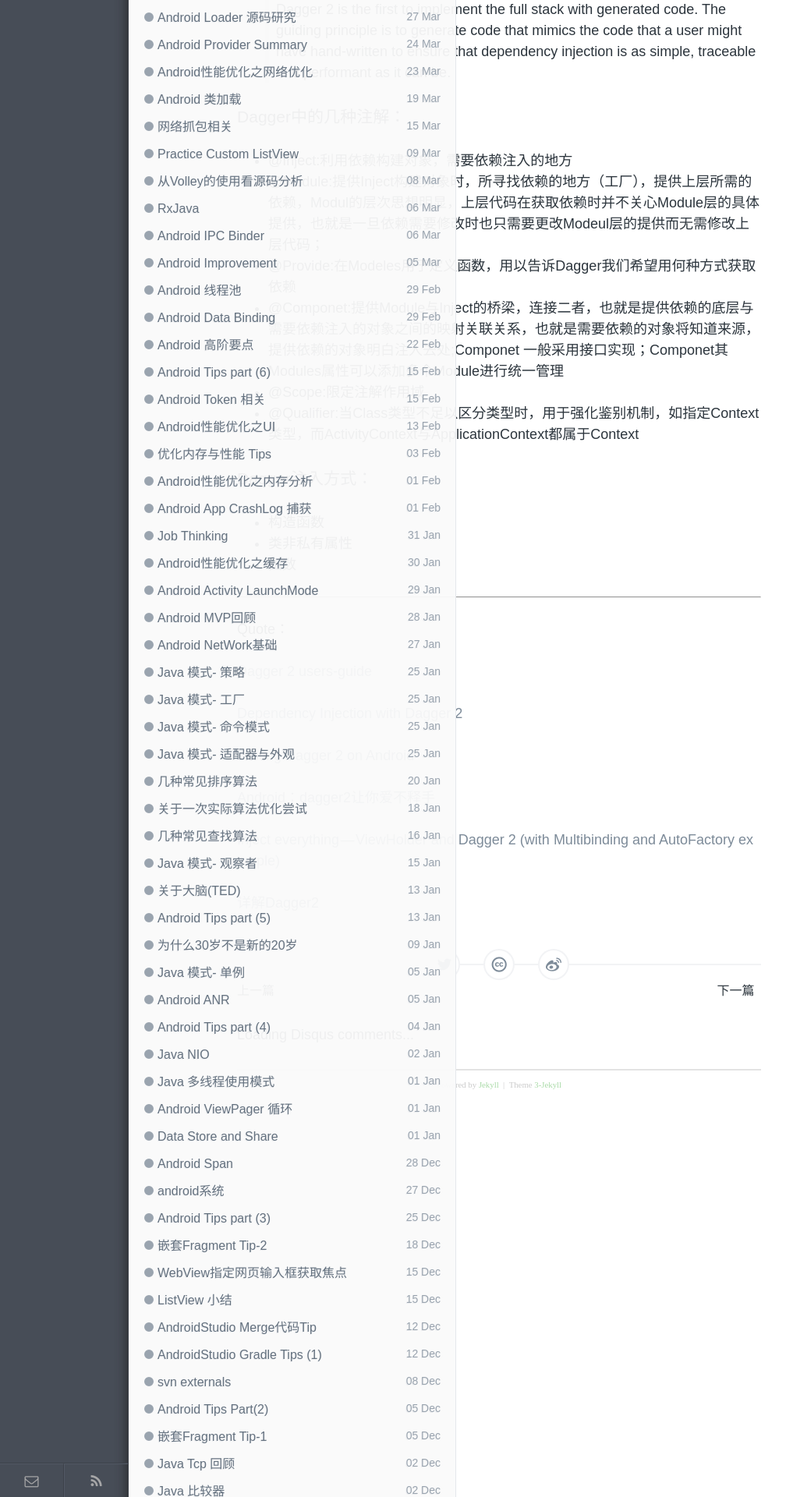
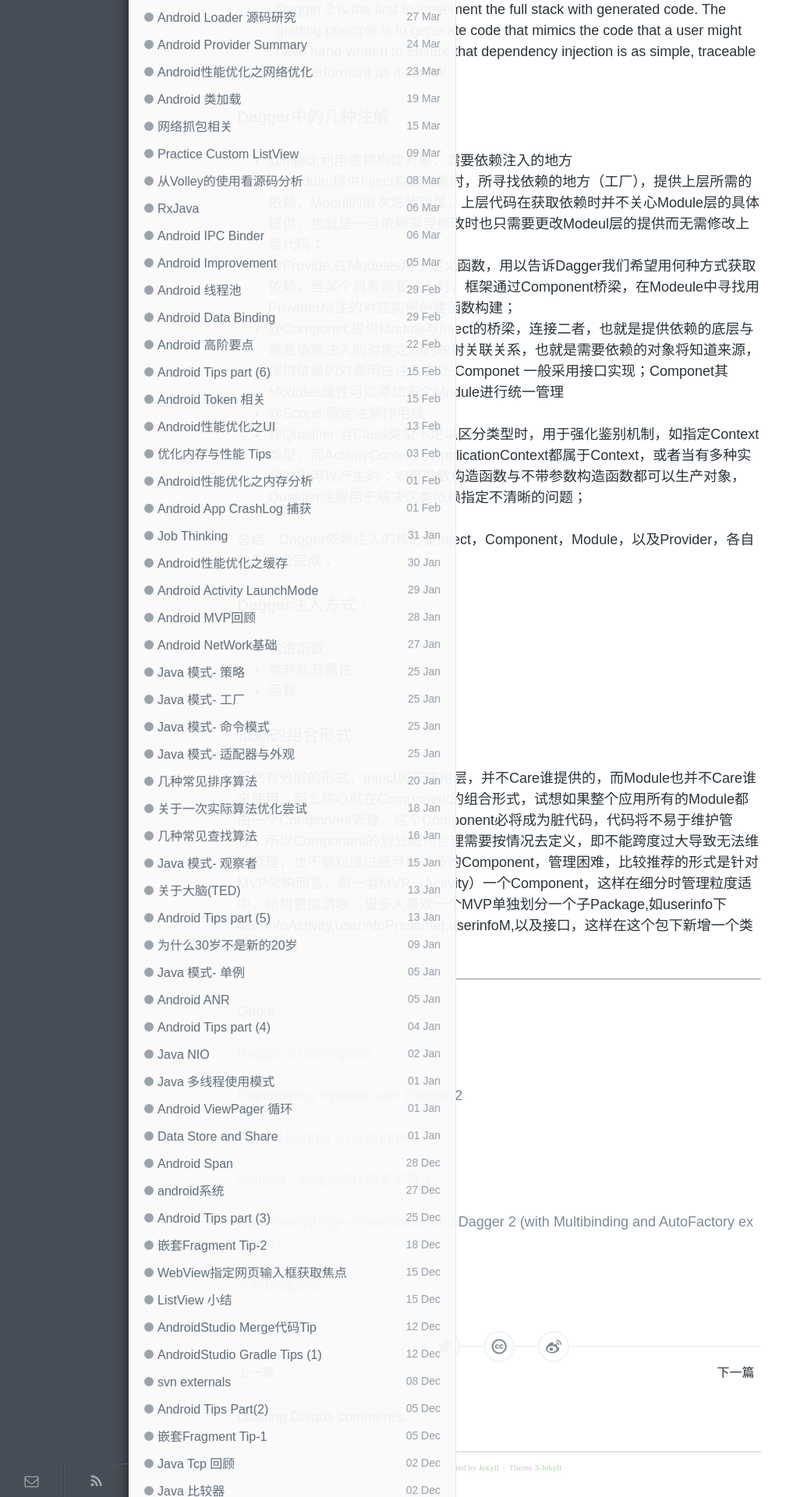
Before and after one commit to enlipan/enlipan.github.io, a Jekyll site: the page built from _posts/2016-08-01-something-about-dagger2.md, in a window 1280 px wide. Shown: the part 1119-3039 px from the top of the page at 78% size, without its empty margins (0-1008 px from the left). Built offline with Jekyll 4.4.1, drawn with Linux system fonts in a browser that asks for light colours; nearby versions of some CDN libraries; comment, search, counter and statistics services are not loaded.

Commit message:
modify page dagger

```diff
--- a/_posts/2016-08-01-something-about-dagger2.md
+++ b/_posts/2016-08-01-something-about-dagger2.md
@@ -47,13 +47,15 @@
 
 *  @Module:提供Inject构建对象时，所寻找依赖的地方（工厂），提供上层所需的依赖，Modul的层次思想明显，上层代码在获取依赖时并不关心Module层的具体提供，也就是一旦依赖需要修改时也只需要更改Modeul层的提供而无需修改上层代码；
 
-*  @Provide:在Modeles用于定义函数，用以告诉Dagger我们希望用何种方式获取依赖
+*  @Provide:在Modeles用于定义函数，用以告诉Dagger我们希望用何种方式获取依赖，当某个对象需要注入时，框架通过Component桥梁，在Modeule中寻找用Provider标注的对应实例创建函数构建；
 
 *  @Componet:提供Module与Inject的桥梁，连接二者，也就是提供依赖的底层与需要依赖注入的对象之间的映射关联关系，也就是需要依赖的对象将知道来源，提供依赖的对象明白注入去处;Componet 一般采用接口实现；Componet其Modules属性可以添加多个Module进行统一管理
 
 *  @Scope:限定注解作用域
 
-*  @Qualifier:当Class类型不足以区分类型时，用于强化鉴别机制，如指定Context类型，而ActivityContext与ApplicationContext都属于Context
+*  @Qualifier:当Class类型不足以区分类型时，用于强化鉴别机制，如指定Context类型，而ActivityContext与ApplicationContext都属于Context，或者当有多种实例对象可以产生时：如带参数构造函数与不带参数构造函数都可以生产对象，Qualifier注解用于解决这类依赖指定不清晰的问题；
+
+总结：Dagger依赖注入的核心是Inject，Component，Module，以及Provider，各自分工组合完成；
 
 ### Dagger注入方式：
 
@@ -62,6 +64,14 @@
 *  类非私有属性
 
 *  函数
+
+### 依赖的组合形式：
+
+既然有分层的形式，Inject属于应用层，并不Care谁提供的，而Module也并不Care谁来使用，那么核心就在Component的组合形式，试想如果整个应用所有的Module都由一个Component管理，这个Component必将成为脏代码，代码将不易于维护管理；所以Component的划分如何合理需要按情况去定义，即不能跨度过大导致无法维护管理，也不能粒度过细导致过多的Component，管理困难，比较推荐的形式是针对MVP架构而言，每一套MVP（Activity）一个Component，这样在细分时管理粒度适中，结构更加清晰（很多人喜欢一个MVP单独划分一个子Package,如userinfo下userInfoActivity,userinfoPresenter,userinfoM,以及接口，这样在这个包下新增一个类同样清晰）
+
+
+
+
 
 
 
```
